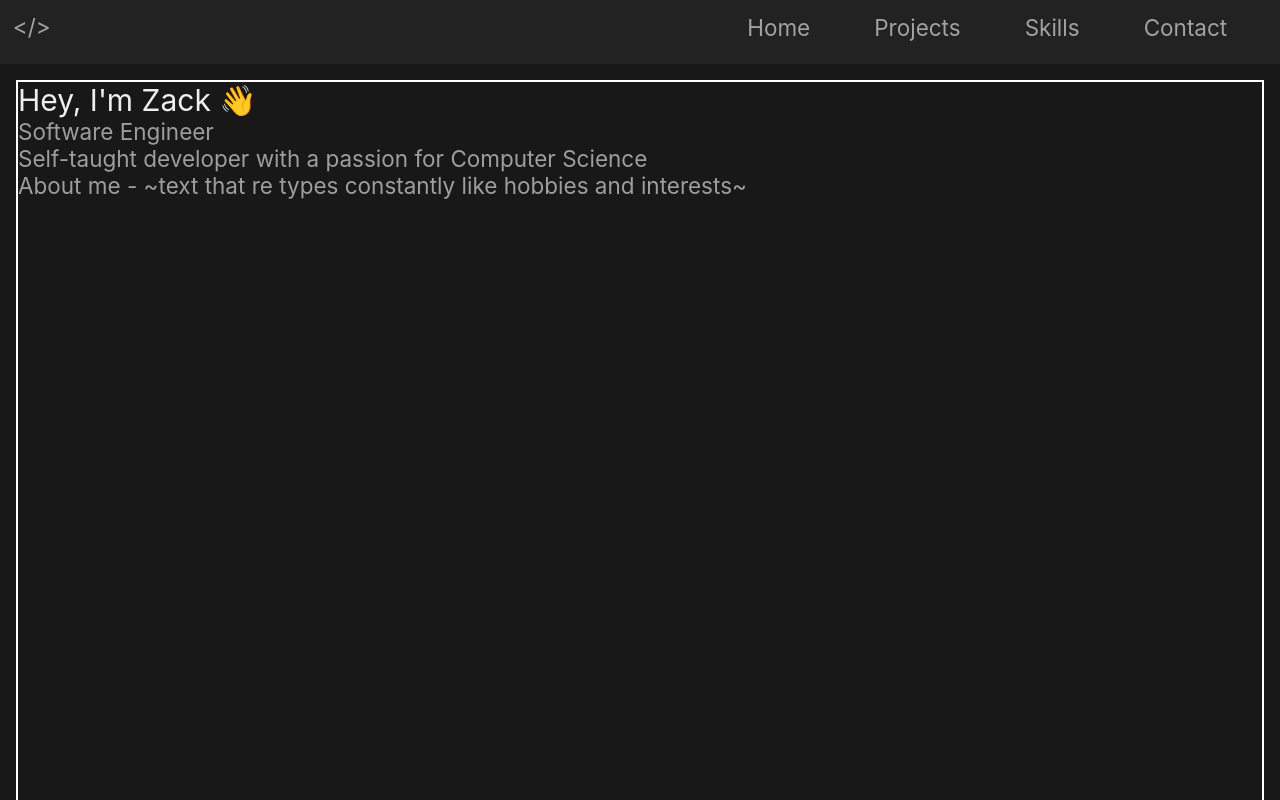
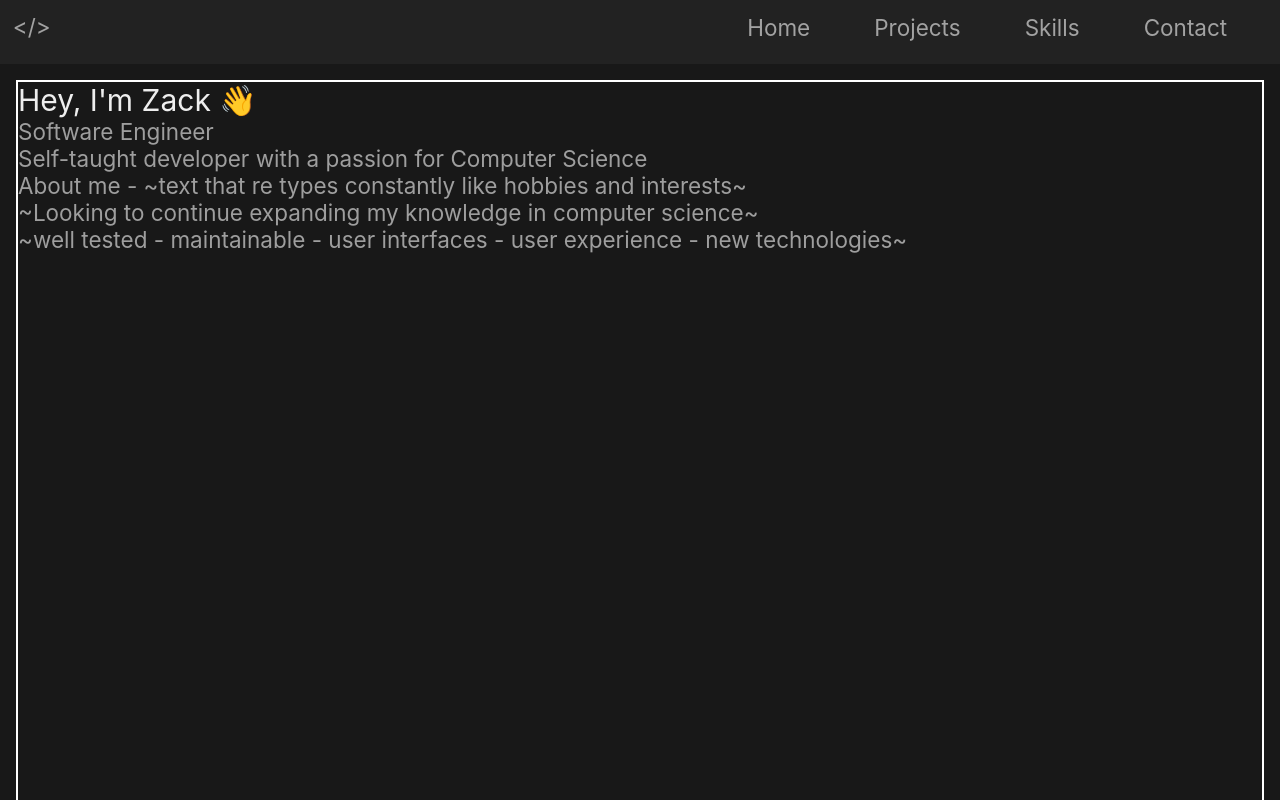
Before and after one commit to therazor113/Portfolio, a Vue app: page / in a window 1280 px wide. Shown: the top 800 px of the page. Built offline with nearby package versions, Linux system fonts and the light colour scheme.

Commit message:
Added notes

```diff
--- a/src/components/introduction/IntroView.vue
+++ b/src/components/introduction/IntroView.vue
@@ -5,6 +5,8 @@
       <h2>Software Engineer</h2>
       <h2>Self-taught developer with a passion for Computer Science</h2>
       <h2>About me - ~text that re types constantly like hobbies and interests~</h2>
+      <h2>~Looking to  continue expanding my knowledge in computer science~</h2>
+      <h2>~well tested - maintainable - user interfaces - user experience - new technologies~</h2>
     </div>
   </div>
 </template>
@@ -13,7 +15,7 @@
   .container {
     margin-top: 3rem;
     width: 100%;
-    height: 93vh;
+    height: 1075px;
     border: 2px solid white;
     display: flex;
     flex-direction: column;
```
